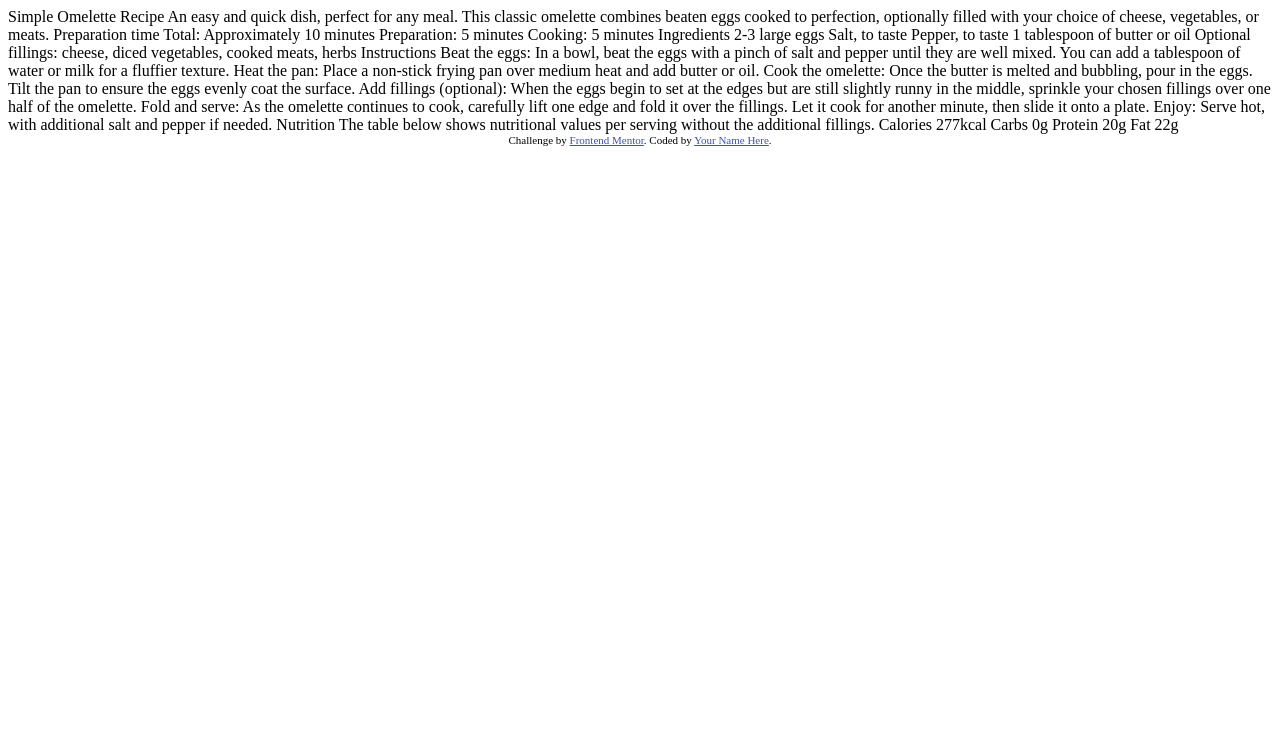
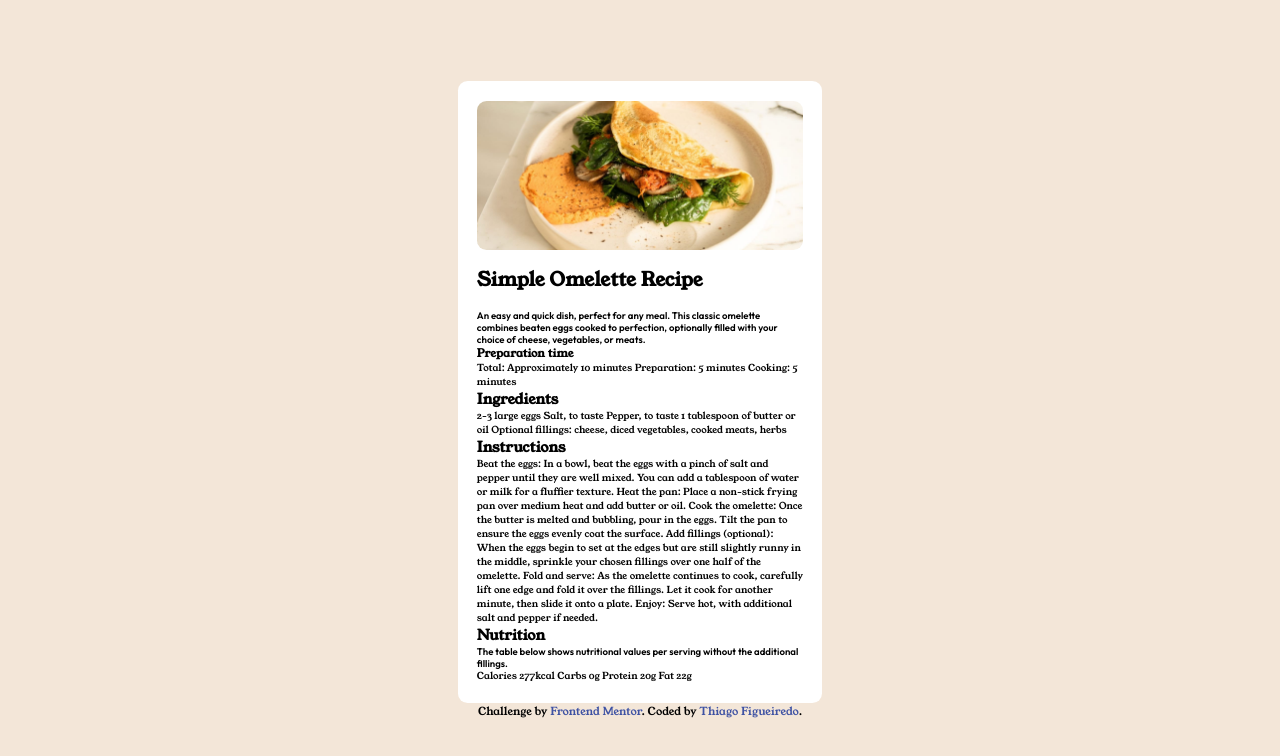
Before and after one commit to ThiagoFigueiredoTeixeira/receitas, a plain HTML site: page index.html in a window 1280 px wide. Drawn offline with Linux system fonts and the light colour scheme.

Commit message:
versao 1

```diff
--- a/index.html
+++ b/index.html
@@ -2,76 +2,37 @@
 <html lang="en">
 <head>
   <meta charset="UTF-8">
-  <meta name="viewport" content="width=device-width, initial-scale=1.0"> <!-- displays site properly based on user's device -->
+  <meta name="viewport" content="width=device-width, initial-scale=1.0">
 
   <link rel="icon" type="image/png" sizes="32x32" href="./assets/images/favicon-32x32.png">
 
   <title>Frontend Mentor | Recipe page</title>
+  <link rel="stylesheet" href="style.css" type="text/css">
 
-  <!-- Feel free to remove these styles or customise in your own stylesheet 👍 -->
   <style>
+
     .attribution { font-size: 11px; text-align: center; }
     .attribution a { color: hsl(228, 45%, 44%); }
   </style>
 </head>
 <body>
-
-  Simple Omelette Recipe
-
-  An easy and quick dish, perfect for any meal. This classic omelette combines beaten eggs cooked
-  to perfection, optionally filled with your choice of cheese, vegetables, or meats.
-
-  Preparation time
-
-  Total: Approximately 10 minutes
-  Preparation: 5 minutes
-  Cooking: 5 minutes
-
-  Ingredients
-
-  2-3 large eggs
-  Salt, to taste
-  Pepper, to taste
-  1 tablespoon of butter or oil
-  Optional fillings: cheese, diced vegetables, cooked meats, herbs
-
-  Instructions
-
-  Beat the eggs: In a bowl, beat the eggs with a pinch of salt and pepper until they are well mixed.
-  You can add a tablespoon of water or milk for a fluffier texture.
-
-  Heat the pan: Place a non-stick frying pan over medium heat and add butter or oil.
-
-  Cook the omelette: Once the butter is melted and bubbling, pour in the eggs. Tilt the pan to ensure
-  the eggs evenly coat the surface.
-
-  Add fillings (optional): When the eggs begin to set at the edges but are still slightly runny in the
-  middle, sprinkle your chosen fillings over one half of the omelette.
-
-  Fold and serve: As the omelette continues to cook, carefully lift one edge and fold it over the
-  fillings. Let it cook for another minute, then slide it onto a plate.
-
-  Enjoy: Serve hot, with additional salt and pepper if needed.
-
-  Nutrition
-
-  The table below shows nutritional values per serving without the additional fillings.
-
-  Calories
-  277kcal
-
-  Carbs
-  0g
-
-  Protein
-  20g
-
-  Fat
-  22g
-
+  <div class="caixa">
+    <img class="panqueca" src="./assets/images/image-omelette.jpeg" title="OMELETE" alt="OMELETE">
+   <h1>Simple Omelette Recipe</h1>
+    <h4>An easy and quick dish, perfect for any meal. This classic omelette combines beaten eggs cooked to perfection, optionally filled with your choice of cheese, vegetables, or meats.</h4>
+    <h3>Preparation time</h3>
+      <p>Total: Approximately 10 minutes Preparation: 5 minutes Cooking: 5 minutes</p>
+    <h2>Ingredients</h2>
+      <p>2-3 large eggs  Salt, to taste  Pepper, to taste  1 tablespoon of butter or oil  Optional fillings: cheese, diced vegetables, cooked meats, herbs</p>
+    <h2>Instructions</h2>
+      <p>Beat the eggs: In a bowl, beat the eggs with a pinch of salt and pepper until they are well mixed. You can add a tablespoon of water or milk for a fluffier texture.  Heat the pan: Place a non-stick frying pan over medium heat and add butter or oil.  Cook the omelette: Once the butter is melted and bubbling, pour in the eggs. Tilt the pan to ensure  the eggs evenly coat the surface.  Add fillings (optional): When the eggs begin to set at the edges but are still slightly runny in the  middle, sprinkle your chosen fillings over one half of the omelette.  Fold and serve: As the omelette continues to cook, carefully lift one edge and fold it over the  fillings. Let it cook for another minute, then slide it onto a plate.  Enjoy: Serve hot, with additional salt and pepper if needed.</p>
+    <h2>Nutrition</h2>
+    <h4>The table below shows nutritional values per serving without the additional fillings.</h4>
+      <p>Calories  277kcal  Carbs 0g  Protein 20g  Fat 22g</p>
+  </div>
   <div class="attribution">
     Challenge by <a href="https://www.frontendmentor.io?ref=challenge" target="_blank">Frontend Mentor</a>.
-    Coded by <a href="#">Your Name Here</a>.
+    Coded by <a href="https://github.com/ThiagoFigueiredoTeixeira">Thiago Figueiredo</a>.
   </div>
 </body>
 </html>
--- /dev/null
+++ b/style.css
@@ -0,0 +1,130 @@
+/* Reset CSS */
+*,
+*::before,
+*::after {
+  margin: 0;
+  padding: 0;
+  box-sizing: border-box;
+}
+
+html {
+  scroll-behavior: smooth;
+  font-size: clamp(0.5rem, 0.5vw + 0.2rem, 1.2rem);
+}
+
+img, picture, video, canvas, svg {
+  display: block;
+  max-width: 100%;
+  height: auto;
+}
+
+input, button, textarea, select {
+  font: inherit;
+  border: none;
+  outline: none;
+  background: none;
+}
+
+a {
+  text-decoration: none;
+  color: inherit;
+}
+
+ul, ol {
+  list-style: none;
+}
+
+button {
+  cursor: pointer;
+}
+
+table {
+  border-collapse: collapse;
+  width: 100%;
+}
+
+:root {
+  --primary: #0055ff;
+  --secondary: #ff5500;
+  --text: #222;
+  --bg: #fff;
+  --radius: 0.5rem;
+}
+
+
+/*FIM RESET CSS*/
+
+/*# Colors
+
+- White: hsl(0, 0%, 100%)
+
+- Stone 100: hsl(30, 54%, 90%)
+- Stone 150: hsl(30, 18%, 87%)
+- Stone 600: hsl(30, 10%, 34%)
+- Stone 900: hsl(24, 5%, 18%)
+
+- Brown 800: hsl(14, 45%, 36%)
+
+- Rose 800: hsl(332, 51%, 32%)
+- Rose 50: hsl(330, 100%, 98%)
+*/
+
+
+
+/*FONTES*/
+
+@font-face {
+  font-family: 'Outfit';
+  src: url('./assets/fonts/outfit/Outfit-VariableFont_wght.ttf') format('truetype');
+  font-weight: 600;
+  font-style: normal;
+  font-display: swap;
+}
+
+@font-face {
+  font-family: 'Young';
+  src: url('./assets/fonts/young-serif/YoungSerif-Regular.ttf') format('truetype');
+  font-style: normal;
+  font-weight: 400;
+  font-display: swap;
+}
+
+
+
+/*ESTILIZAÇAO*/
+
+body{
+    background-color:hsl(30, 54%, 90%);
+    display: flex;
+    justify-content: center;
+    align-items: center;
+    flex-direction: column;
+    height: 100vh;
+    font-family: 'Young';
+   }
+
+.caixa{
+  background-color: hsl(0, 0%, 100%);
+  padding: 2rem;
+  border-radius: 1rem;
+  display: flex;
+  justify-content: center;
+  flex-direction: column;
+  height: auto;
+  width: clamp(38rem, 20vw + 10rem, 50rem);
+
+
+}
+
+.panqueca{
+  border-radius: 1rem;
+}
+
+h1{
+  padding: 1.7rem 0;
+}
+
+h4{
+  font-family: 'Outfit';
+  font-size: 1rem;
+}
```
